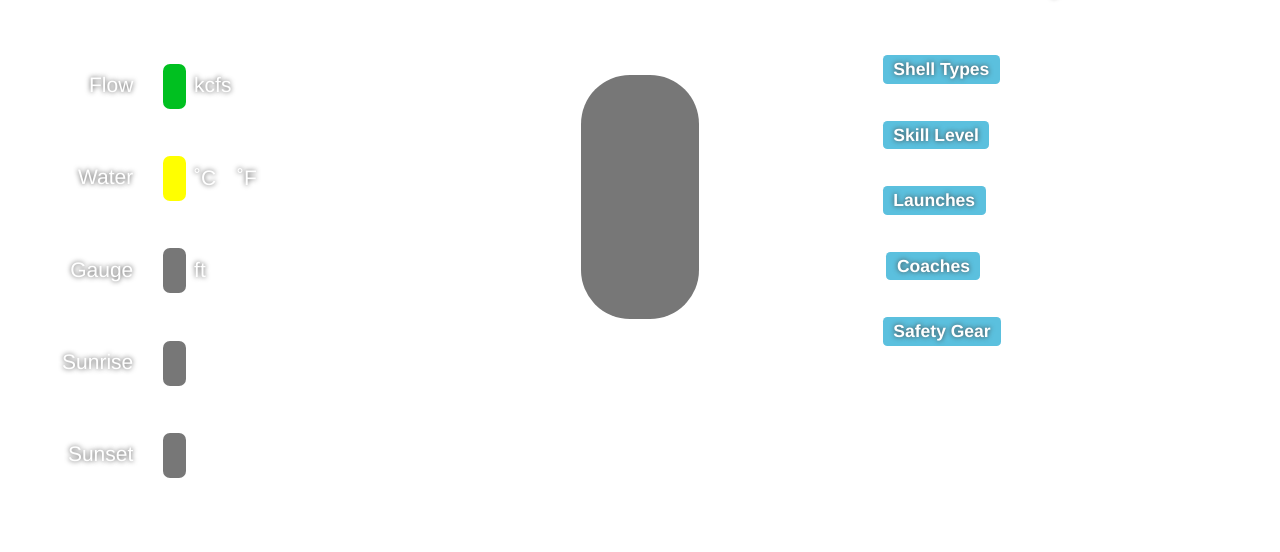
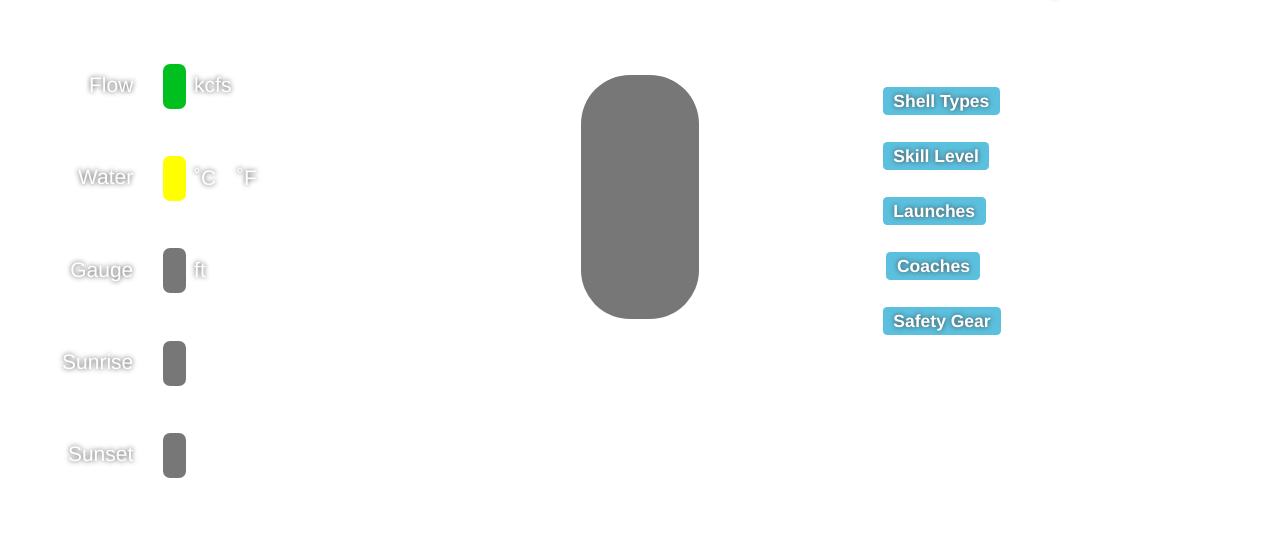
Before and after one commit to maxgarber/RiverStatusBoard, a plain HTML site: page index.html in a window 1280 px wide. Shown: the part 207-759 px from the top of the page. Drawn offline with Linux system fonts and the light colour scheme; no server answers.

Commit message:
fixed formatting oddity with narrow display config

```diff
--- a/styles.css
+++ b/styles.css
@@ -182,13 +182,10 @@ span.now-value-units {
 }
 
 .rules-value-row {
-	margin-bottom: 1em;
+	margin-top: 2.5em;
 }
 
-.rules-value-name {
-	margin-top: 0.25em;
-	margin-bottom: 2em;
-}
+.rules-value-name {}
 
 .rules-value-name > span {
 	font-size: 1.25em;
@@ -197,6 +194,7 @@ span.now-value-units {
 .rules-value-value {
 	font-size: 1.25em;
 	padding-left: 0;
+	padding-top: 1em;
 }
 
 .rules-value-value > span {
```
